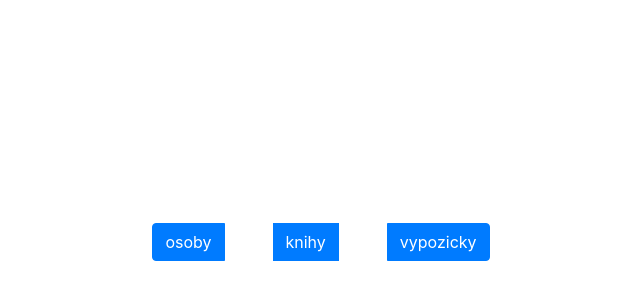
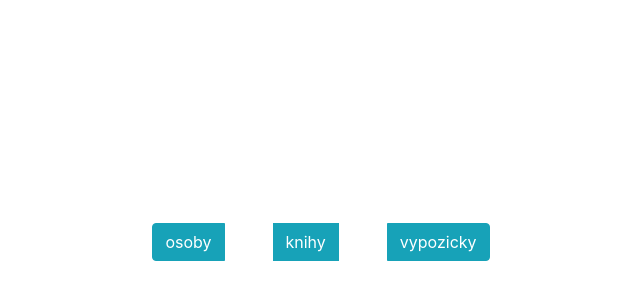
Before and after one commit to bibisvk/BMJwete, an Angular app: page / in a window 1280 px wide. Shown: the part 74-374 px from the top of the page, without its empty margins (315-955 px from the left). Built offline with nearby package versions, Linux system fonts and the light colour scheme.

Commit message:
dizajn vypoyicky

```diff
--- a/src/app/menu/menu.component.html
+++ b/src/app/menu/menu.component.html
@@ -2,9 +2,9 @@
 <div class="d-flex justify-content-center m-4 align-items-center vyska">
   <div class="btn-toolbar mb-3" role="toolbar" aria-label="Toolbar with button groups">
     <div class="btn-group mr-2" role="group" aria-label="First group">
-    <button type="button" class="btn btn-primary m-4" (click)="otvorMenu(menu.OSOBY)">osoby</button>
-    <button type="button" class="btn btn-primary m-4" (click)="otvorMenu(menu.KNIHY)">knihy</button>
-    <button type="button" class="btn btn-primary m-4" (click)="otvorMenu(menu.VYPOZICKY)">vypozicky</button>
+    <button type="button" class="btn btn-info m-4" (click)="otvorMenu(menu.OSOBY)">osoby</button>
+    <button type="button" class="btn btn-info m-4" (click)="otvorMenu(menu.KNIHY)">knihy</button>
+    <button type="button" class="btn btn-info m-4" (click)="otvorMenu(menu.VYPOZICKY)">vypozicky</button>
     </div>
   </div>
 </div>
--- a/src/app/vypozicky-zoznam/vypozicky-zoznam.component.html
+++ b/src/app/vypozicky-zoznam/vypozicky-zoznam.component.html
@@ -7,13 +7,13 @@
 </div>
 
 
-<table class="table" *ngIf="vypozicky.length > 0">
+<table class="table table-striped container" *ngIf="vypozicky.length > 0">
   <thead>
   <tr>
-    <th>id</th>
-    <th>Kniha</th>
-    <th>Pouzivatel</th>
-    <th></th>
+    <th scope="col">id</th>
+    <th scope="col">Kniha</th>
+    <th scope="col">Pouzivatel</th>
+    <th scope="col"></th>
   </tr>
   </thead>
 
```
